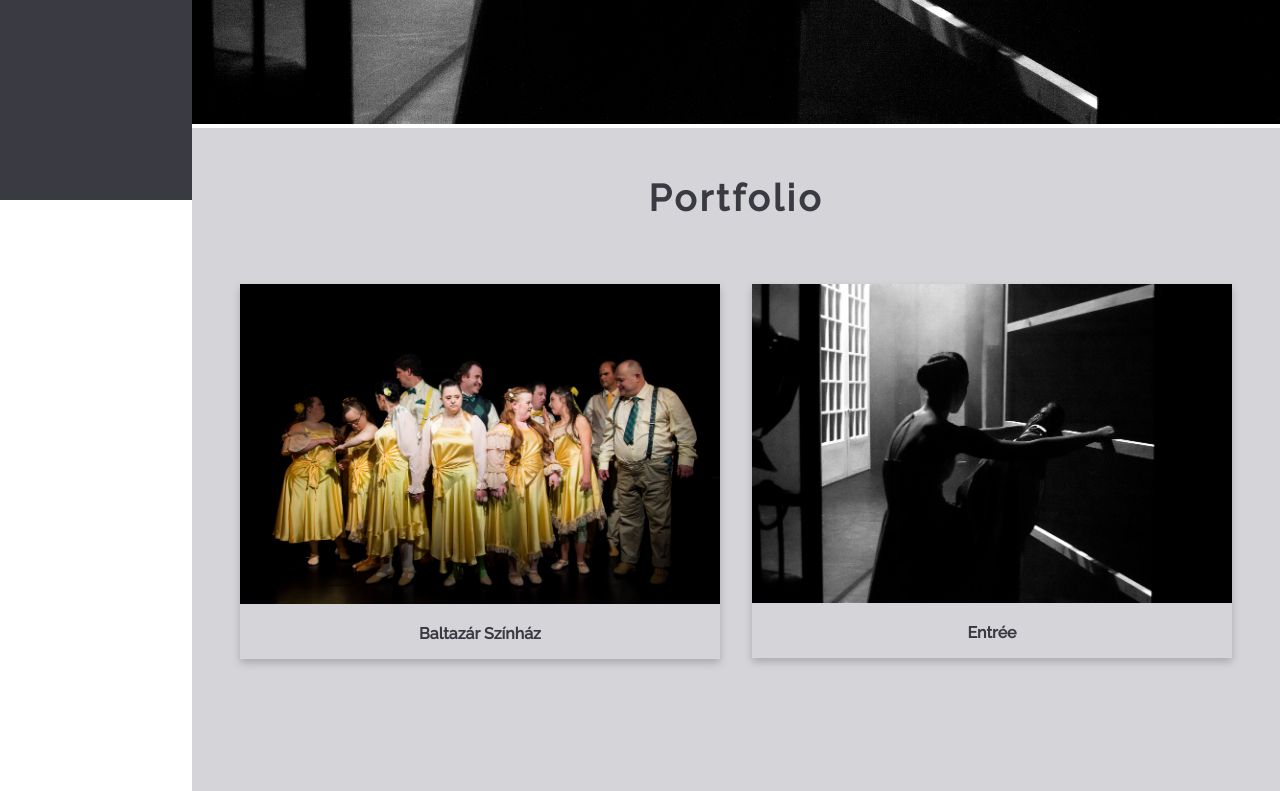
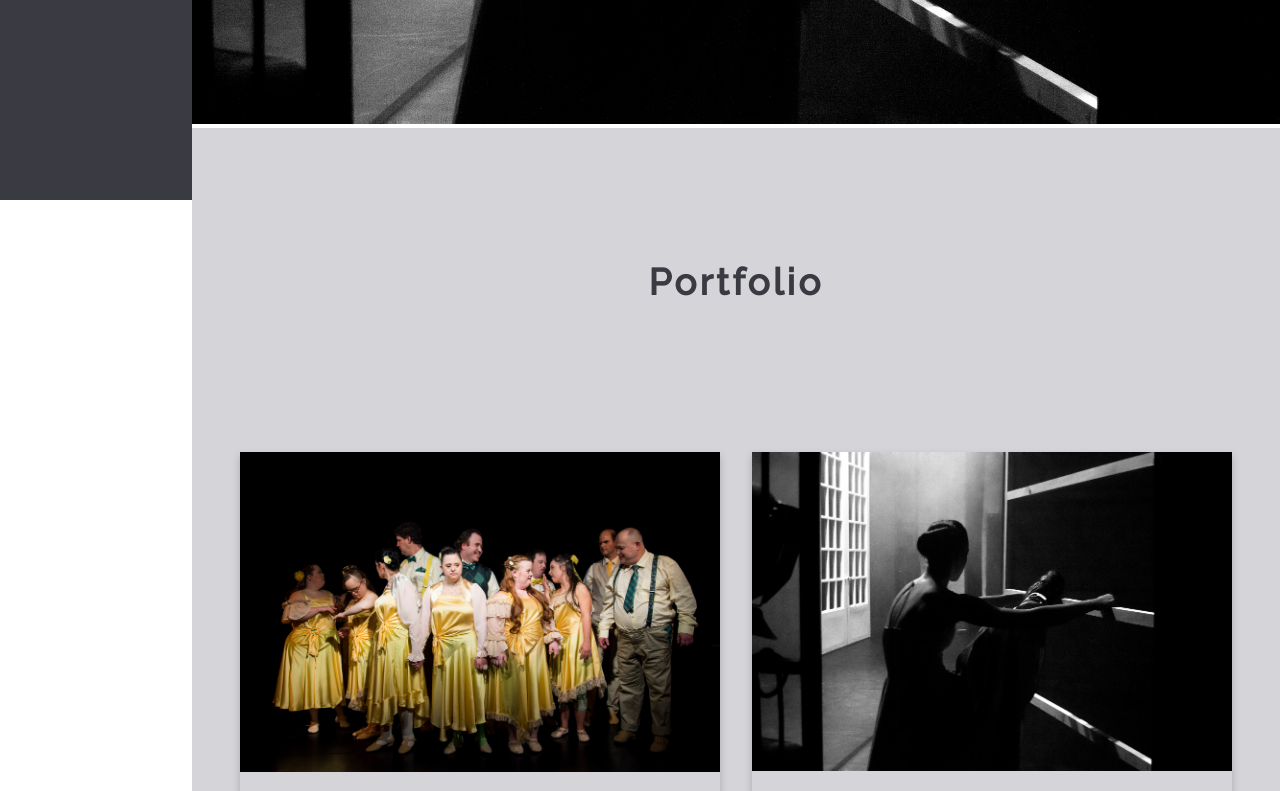
Before and after one commit to gaKoltai/photoPortfolio, a React (Create React App) app: page / in a window 1280 px wide. Shown: the part 600-1391 px from the top of the page. Built offline with nearby package versions, Linux system fonts and the light colour scheme.

Commit message:
Content is now spread evenly

```diff
--- a/src/components/main-site/Hero.tsx
+++ b/src/components/main-site/Hero.tsx
@@ -12,7 +12,7 @@ const StyledHero = styled.div`
     background-color: ${(props: StyleProps) => (props.dark ? "#d5d4d8" : "#D8D7DB")};
     display: flex;
     flex-direction: column;
-    justify-content: flex-start;
+    justify-content: space-evenly;
     align-items: center;
 `;
 
```
